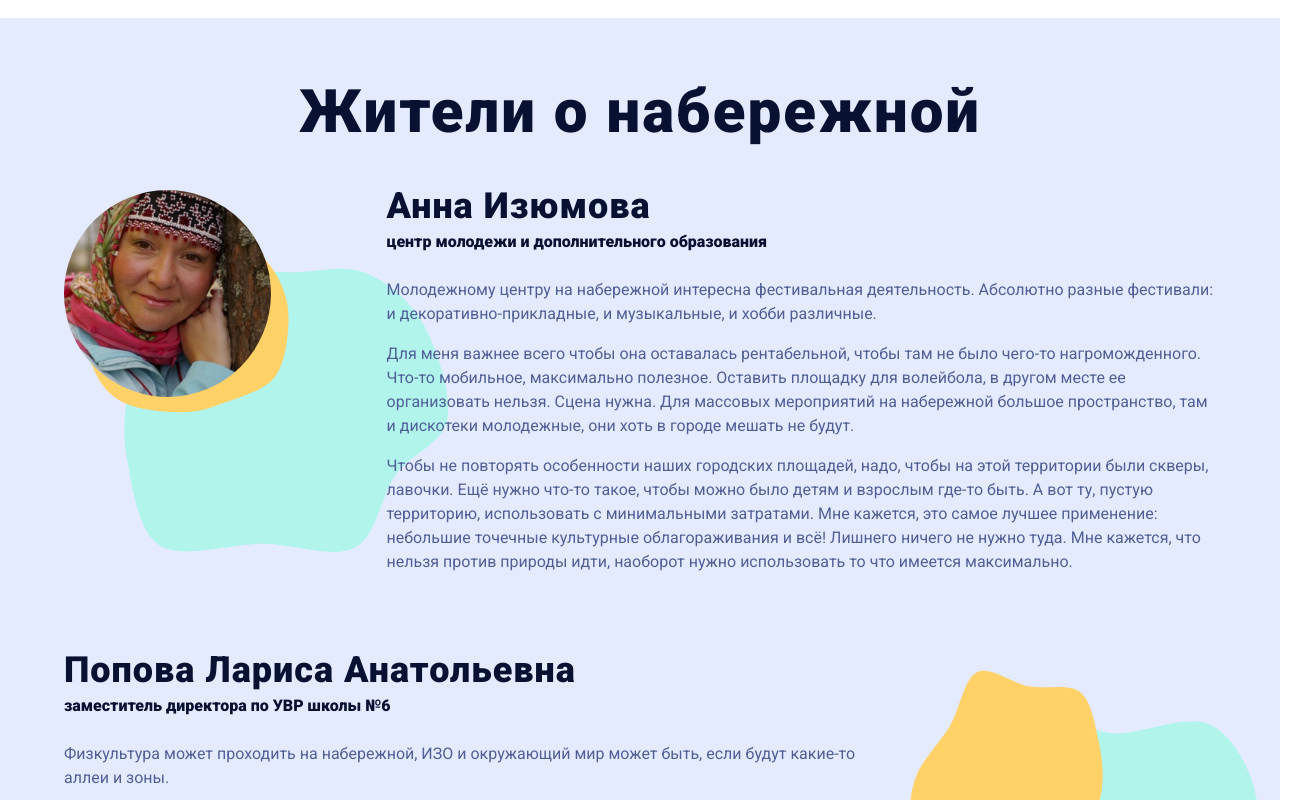
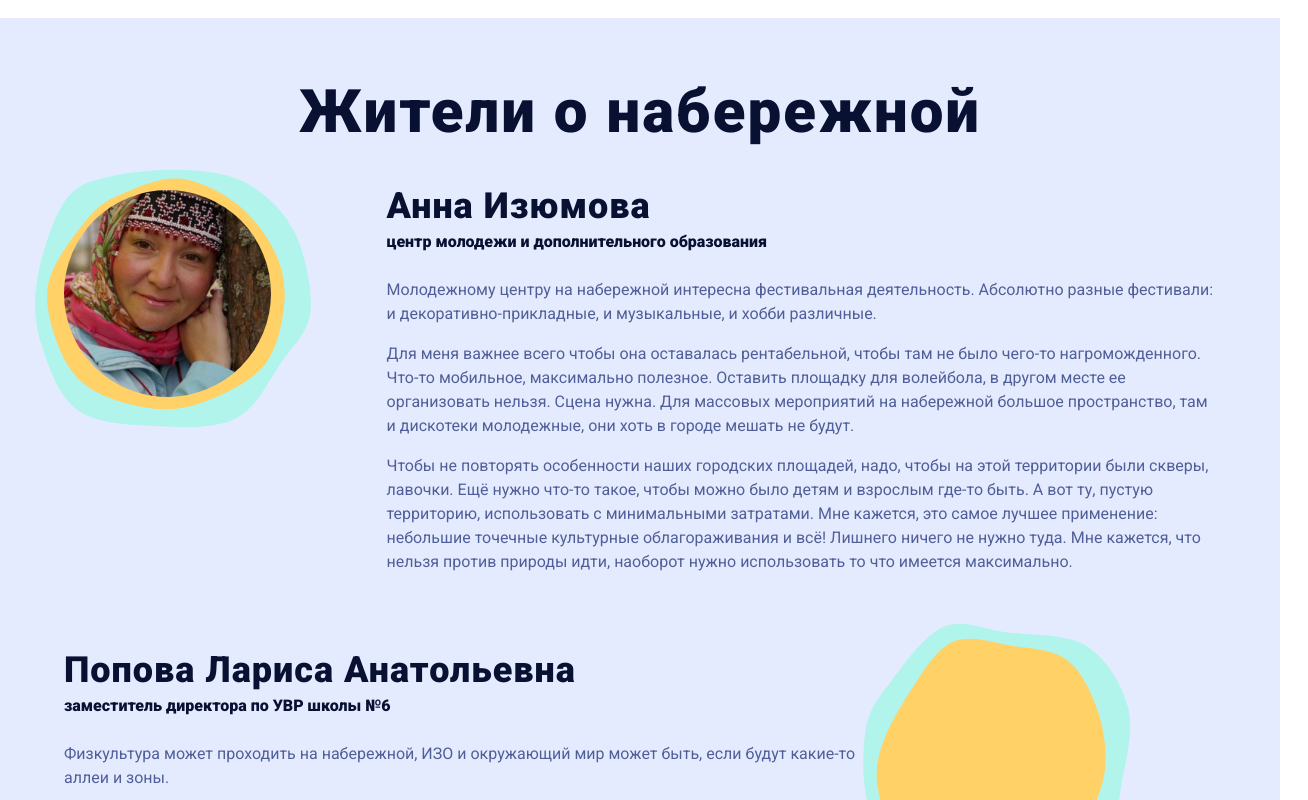
Before and after one commit to designunit/bereguray, a Next.js app: page / in a window 1280 px wide. Shown: the part 2500-3300 px from the top of the page, 1308 px wide, since content can reach past the window. Built offline with nearby package versions, Linux system fonts and the light colour scheme.

Commit message:
bubbles upd

```diff
--- a/src/components/Bubble/index.tsx
+++ b/src/components/Bubble/index.tsx
@@ -16,7 +16,7 @@ const generateKeyFrame = () => {
     const pointCount = 12
     const angle = Math.PI * 2
     const line = d3Shape.lineRadial().curve(d3Shape.curveCardinalClosed)
-        .radius((d, i) => .5 * .5 + Math.random()*.5 * .5)
+        .radius((d, i) => .5 * .75 + Math.random()*.5 * .25)
         .angle((d, i) => angle/pointCount*i + Math.random()*angle/pointCount*.5)
     const str = line({length: pointCount} as any) as string
 
--- a/src/components/Story/index.tsx
+++ b/src/components/Story/index.tsx
@@ -36,10 +36,11 @@ export const Story: React.SFC<StoryProps> = props => (
                     <Bubble
                         style={{
                             position: 'absolute',
-                            maxWidth: '200%',
-                            maxHeight: '200%',
-                            height: '200%',
-                            width: 'fit-content',
+                            maxWidth: '100vw',
+                            maxHeight: '100%',
+                            height: '100%',
+                            width: '100%',
+                            transform: 'scale(1.5)',
                             zIndex: -4,
                         }}
                         color='#B1F4EC'
@@ -47,10 +48,11 @@ export const Story: React.SFC<StoryProps> = props => (
                     <Bubble
                         style={{
                             position: 'absolute',
-                            maxWidth: '120%',
-                            maxHeight: '120%',
-                            height: '120%',
-                            width: 'fit-content',
+                            maxWidth: '100vw',
+                            maxHeight: '100%',
+                            height: '100%',
+                            transform: 'scale(1.25)',
+                            width: '100%',
                             zIndex: -3,
                         }}
                         color='#FFD166'
```
